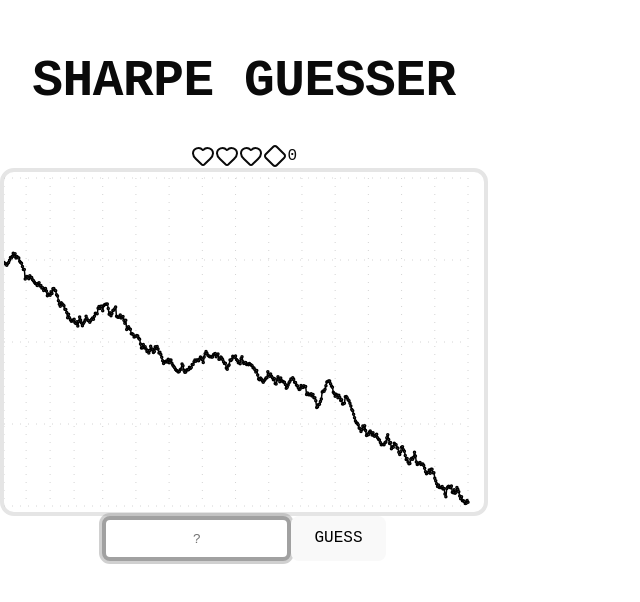
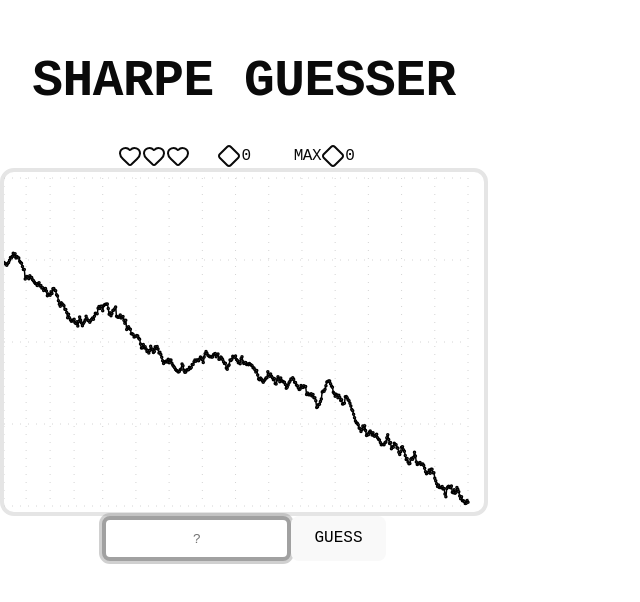
Before and after one commit to PrasannaIITM/srguesser, a React (Vite) app in the folder sharpe-frontend/: page / in a window 1280 px wide. Shown: the part 110-712 px from the top of the page, without its empty margins (0-640 px from the left). Built offline with nearby package versions, Linux system fonts and the light colour scheme.

Commit message:
added max coins code

```diff
--- a/sharpe-frontend/src/components/GuessTheSharpeApp.jsx
+++ b/sharpe-frontend/src/components/GuessTheSharpeApp.jsx
@@ -56,6 +56,16 @@ function coinReward(err, g, t) {
 
 
 export default function GuessTheSharpeApp() {
+    // const [maxCoins, setMaxCoins] = useState(() => {
+    //     const stored = localStorage.getItem("maxSharpeCoins");
+    //     return stored ? Number(stored) : 0;
+    // });
+
+    const [maxCoins, setMaxCoins] = useState(() => {
+        const stored = localStorage.getItem("maxSharpeCoins");
+        return stored ? Number(stored) : 0;
+    });
+
     const [round, setRound] = useState(genRound());
     const [guess, setGuess] = useState("");
     const [lives, setLives] = useState(3);
@@ -77,6 +87,14 @@ export default function GuessTheSharpeApp() {
         }
     }, [round, gameOver]);
 
+    // After gameOver is set to true, check and update maxCoins
+    useEffect(() => {
+        if (gameOver && coins > maxCoins) {
+            setMaxCoins(coins);
+            localStorage.setItem("maxSharpeCoins", coins.toString());
+        }
+        // eslint-disable-next-line
+    }, [gameOver]);
 
     const handleNext = () => {
         // Only now check if out of lives
@@ -162,7 +180,24 @@ export default function GuessTheSharpeApp() {
                 <h1 className="text-4xl tracking-wider text-center">SHARPE GUESSER</h1>
 
                 {/* HUD */}
-                <div className="flex items-center justify-center space-x-10 flex-nowrap">
+                <div className="flex items-center justify-center gap-x-8">
+                    <div className="flex items-center space-x-2 min-w-[80px] justify-center">
+                        {Array.from({ length: lives }).map((_, i) => (
+                            <HeartSvg key={i} className="w-6 h-6 fill-red-500" />
+                        ))}
+                    </div>
+                    <div className="flex items-center space-x-2 min-w-[80px] justify-center">
+                        <Diamond className="w-6 h-6 fill-yellow-500" />
+                        <span>{coins}</span>
+                    </div>
+                    <div className="flex items-center space-x-2 min-w-[100px] justify-center">
+                        <span className="font-bold text-slate-700">MAX</span>
+                        <Diamond className="w-5 h-5 fill-yellow-500" />
+                        <span className="text-lg">{maxCoins}</span>
+                    </div>
+                </div>
+
+                {/* <div className="flex items-center justify-center space-x-10 flex-nowrap">
                     <div className="flex items-center space-x-2 mr-4">
                         {Array.from({ length: lives }).map((_, i) => (
                             <HeartSvg key={i} className="w-6 h-6 fill-red-500" />
@@ -172,7 +207,7 @@ export default function GuessTheSharpeApp() {
                         <Diamond className="w-6 h-6 fill-yellow-500" />
                         <span>{coins}</span>
                     </div>
-                </div>
+                </div> */}
 
                 {/* Centered content */}
                 <div className="flex flex-col md:flex-row gap-12 items-center justify-center">
```
